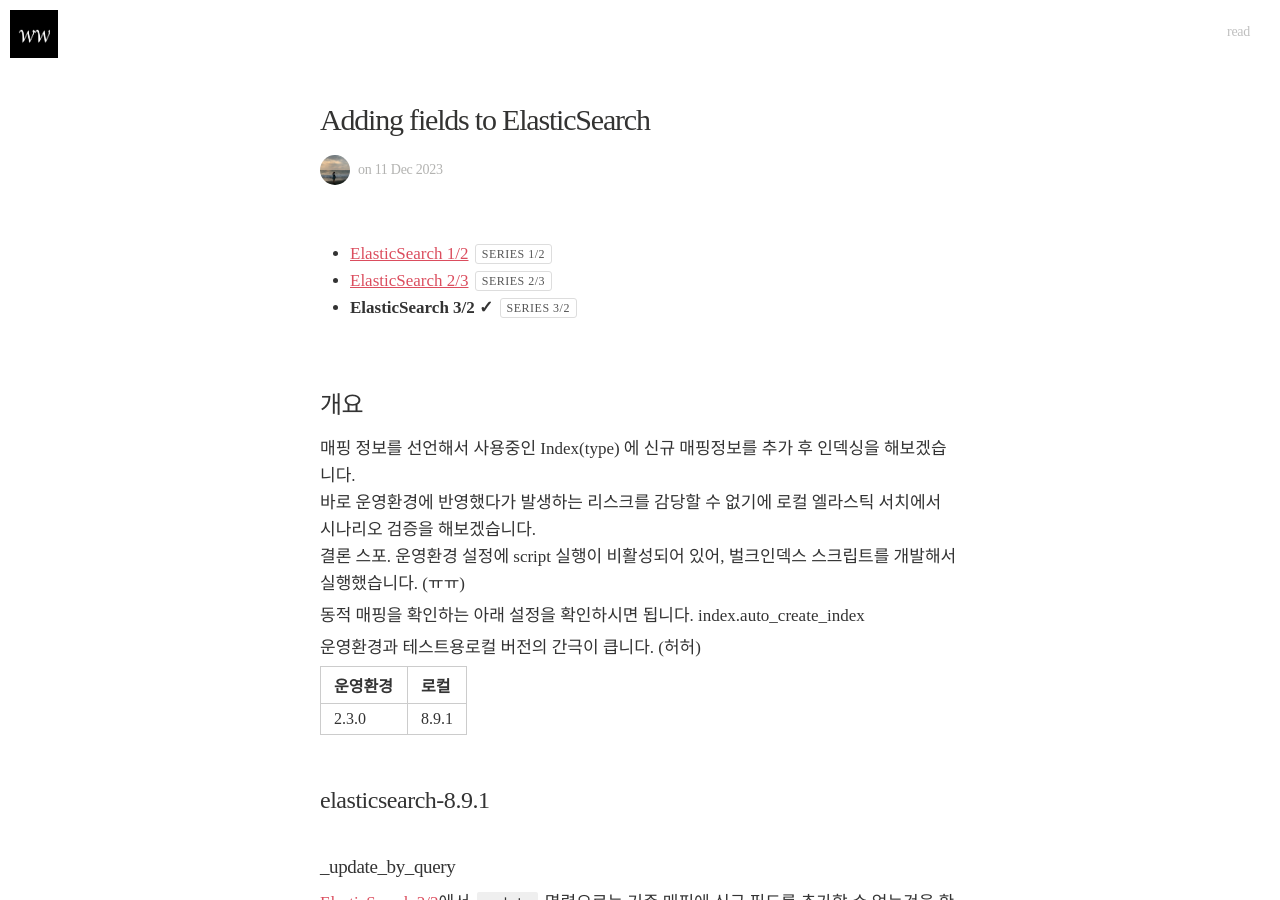
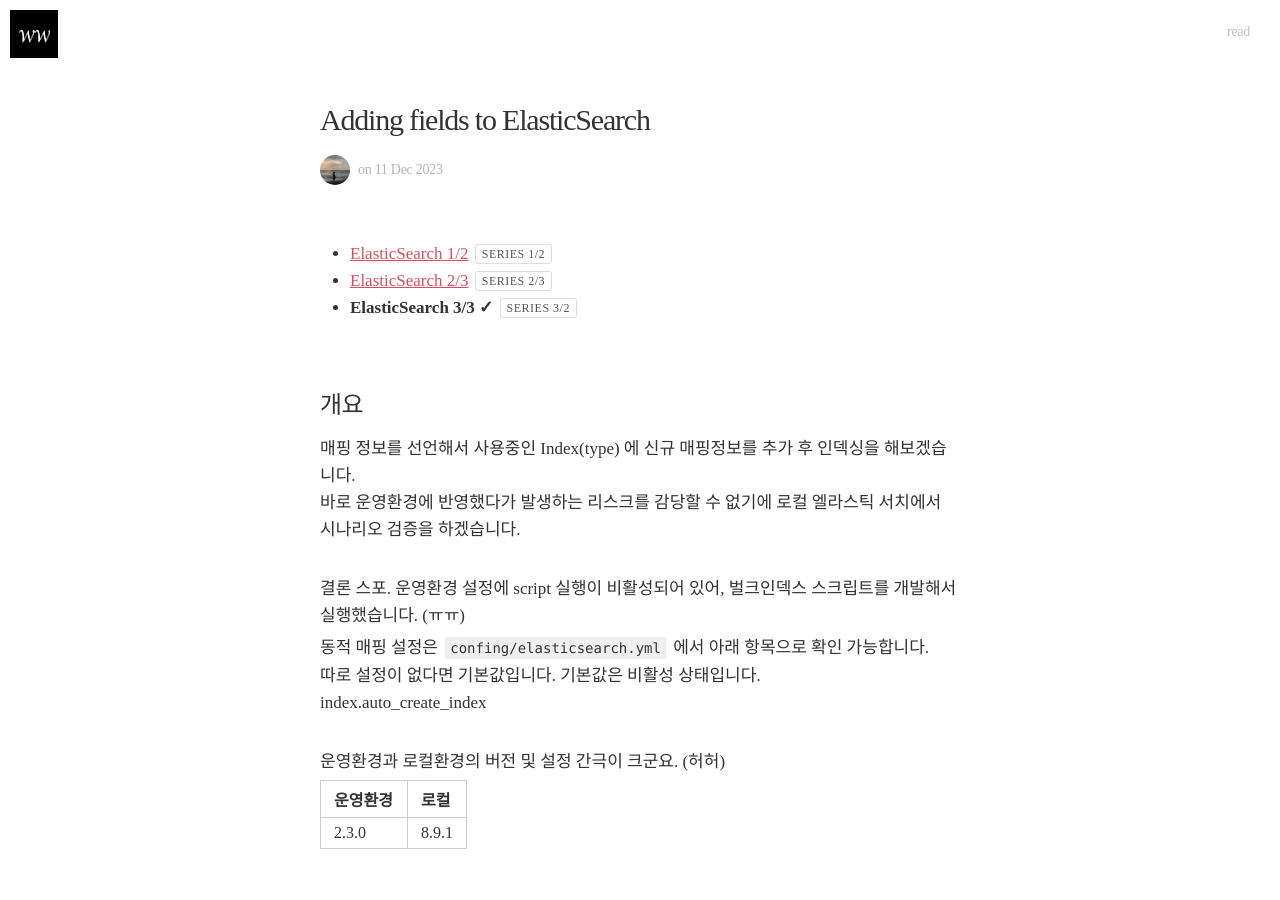
Before and after one commit to didalgus/didalgus.github.io, a Jekyll site: the page built from _posts/2023-12-11-ElasticSearch3.markdown, in a window 1280 px wide and 900 px high. Built offline with Jekyll 4.4.1, drawn with Linux system fonts in a browser that asks for light colours; nearby versions of some CDN libraries; some web fonts are replaced; the table of contents is made by our own code.

Commit message:
modify post

```diff
--- a/_posts/2023-08-23-ElasticSearch.markdown
+++ b/_posts/2023-08-23-ElasticSearch.markdown
@@ -12,8 +12,9 @@
 ---
 
 
-* **ElasticSearch 1/2 ✓**  <span class="series">SERIES 1/2</span>
-* [ElasticSearch 2/2]({% post_url 2023-12-07-ElasticSearch2 %}) <span class="series">SERIES 1/2</span>
+* **ElasticSearch 1/3 ✓**  <span class="series">SERIES 1/3</span>
+* [ElasticSearch 2/3]({% post_url 2023-12-07-ElasticSearch2 %}) <span class="series">SERIES 2/3</span>
+* [ElasticSearch 3/3]({% post_url 2023-12-11-ElasticSearch3 %}) <span class="series">SERIES 3/3</span>
 
 
 엘라스틱서치는 세이베논(Shay Banon)이 아파치 루씬을 이용하여 개발했으며 오픈소스로 프로젝트로 진행하고 있습니다.
--- a/_posts/2023-12-11-ElasticSearch3.markdown
+++ b/_posts/2023-12-11-ElasticSearch3.markdown
@@ -13,20 +13,23 @@
 
 * [ElasticSearch 1/2]({% post_url 2023-08-23-ElasticSearch %}) <span class="series">SERIES 1/2</span>
 * [ElasticSearch 2/3]({% post_url 2023-12-07-ElasticSearch2 %}) <span class="series">SERIES 2/3</span>
-* **ElasticSearch 3/2 ✓**  <span class="series">SERIES 3/2</span>
+* **ElasticSearch 3/3 ✓**  <span class="series">SERIES 3/2</span>
 
 
 ## 개요
 
 매핑 정보를 선언해서 사용중인 Index(type) 에 신규 매핑정보를 추가 후 인덱싱을 해보겠습니다.
-바로 운영환경에 반영했다가 발생하는 리스크를 감당할 수 없기에 로컬 엘라스틱 서치에서 시나리오 검증을 해보겠습니다.
+바로 운영환경에 반영했다가 발생하는 리스크를 감당할 수 없기에 로컬 엘라스틱 서치에서 시나리오 검증을 하겠습니다.
+
+<br/>
 결론 스포. 운영환경 설정에 script 실행이 비활성되어 있어, 벌크인덱스 스크립트를 개발해서 실행했습니다. (ㅠㅠ)
 
-동적 매핑을 확인하는 아래 설정을 확인하시면 됩니다.
+동적 매핑 설정은 `confing/elasticsearch.yml` 에서 아래 항목으로 확인 가능합니다.
+따로 설정이 없다면 기본값입니다. 기본값은 비활성 상태입니다.
 index.auto_create_index
 
-
-운영환경과 테스트용로컬 버전의 간극이 큽니다. (허허)
+<br >
+운영환경과 로컬환경의 버전 및 설정 간극이 크군요. (허허)
 
 {:.table.table-key-value-60}
 | 운영환경 | 로컬|
```
